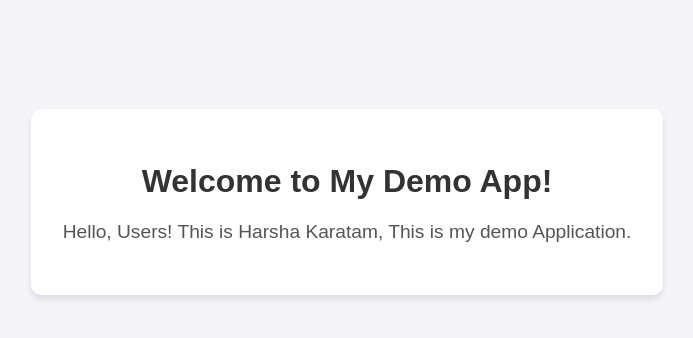
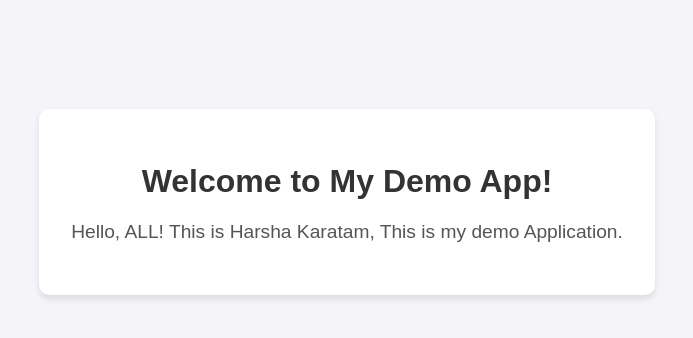
Before and after one commit to vamsiakula11/USER-DETAILS, a Flask app: page / in a window 1280 px wide. Shown: the part 198-536 px from the top of the page, without its empty margins (293-986 px from the left). Run offline with Flask 3, Linux system fonts and the light colour scheme.

Commit message:
Update index.html

```diff
--- a/app/templates/index.html
+++ b/app/templates/index.html
@@ -34,7 +34,7 @@
 <body>
     <div class="container">
         <h1>Welcome to My Demo App!</h1>
-        <p>Hello, Users! This is Harsha Karatam, This is my demo Application.</p>
+        <p>Hello, ALL! This is Harsha Karatam, This is my demo Application.</p>
     </div>
 </body>
 </html>
```
